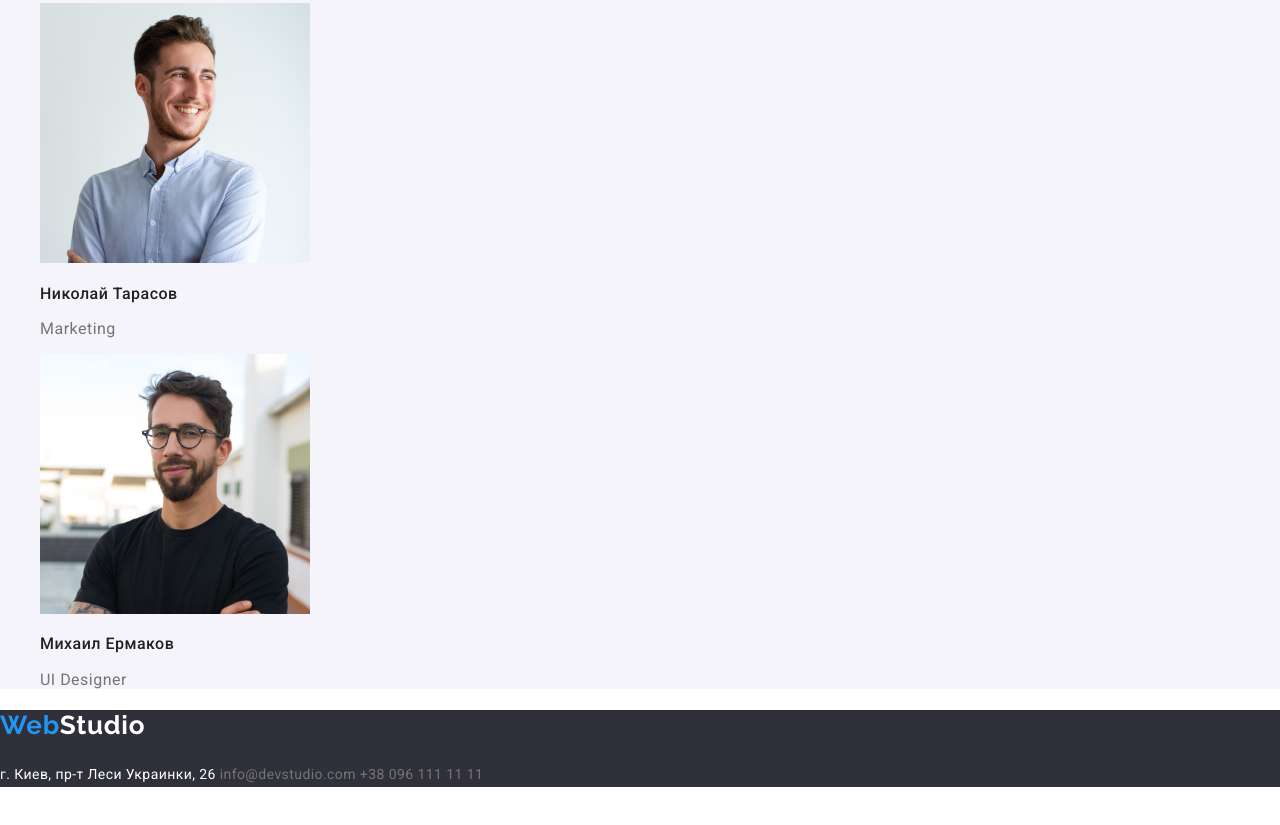
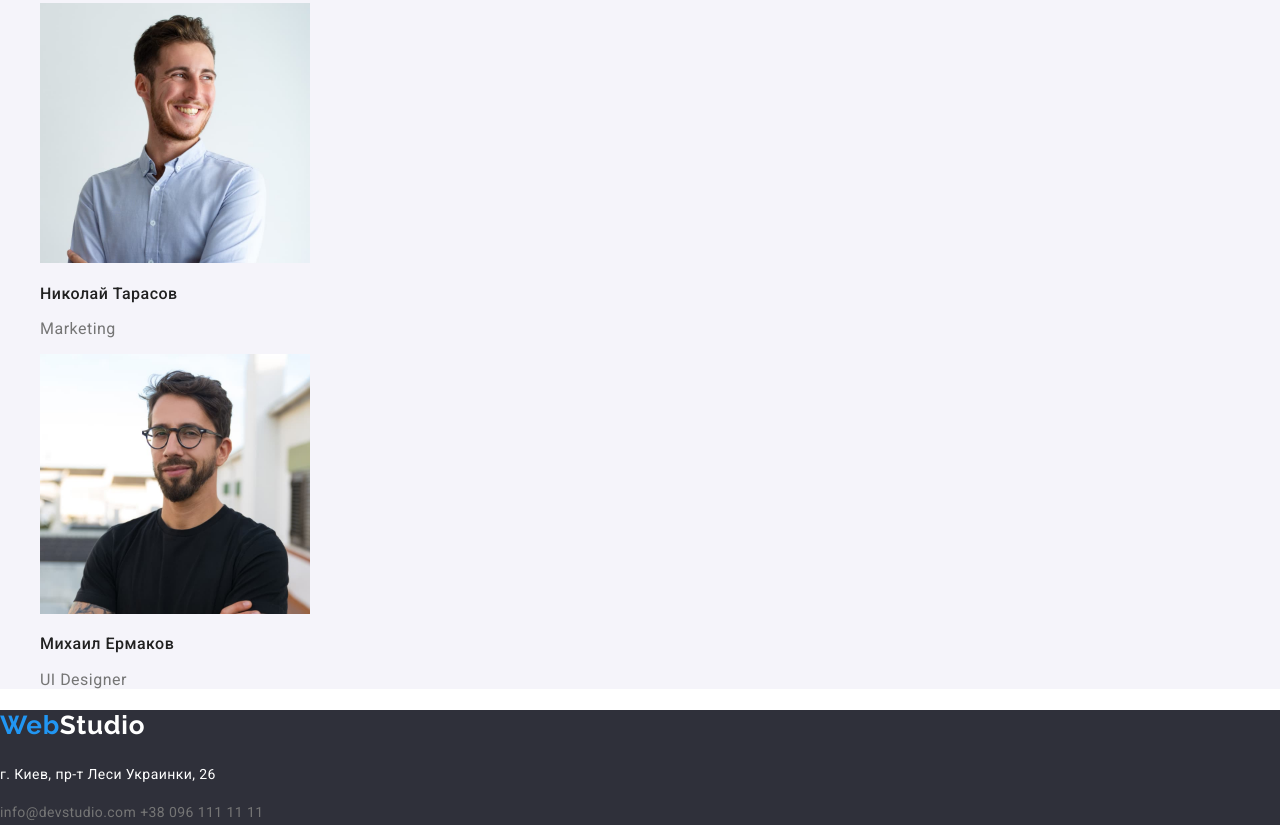
Before and after one commit to Maks2090/goit-markup-hw-02, a plain HTML site: page index.html in a window 1280 px wide. Shown: the part 2454-3279 px from the top of the page. Before the commit the page ends 3241 px from the top, so only its background shows below. Drawn offline with Linux system fonts and the light colour scheme.

Commit message:
добавил тег <p> в адрес

```diff
--- a/index.html
+++ b/index.html
@@ -103,7 +103,7 @@
     <footer class="footer">
         <h2 class="logo"><span>Web</span>Studio</h2>
         <address class="address">
-            г. Киев, пр-т Леси Украинки, 26
+           <p>г. Киев, пр-т Леси Украинки, 26</p>
             <a href="mailto:info@devstudio.com" class="link">info@devstudio.com</a>
             <a href="tel:+380961111111" class="link">+38 096 111 11 11</a>
         </address>
```
Also changed, not shown: portfolio.html (+1 -1 lines).
